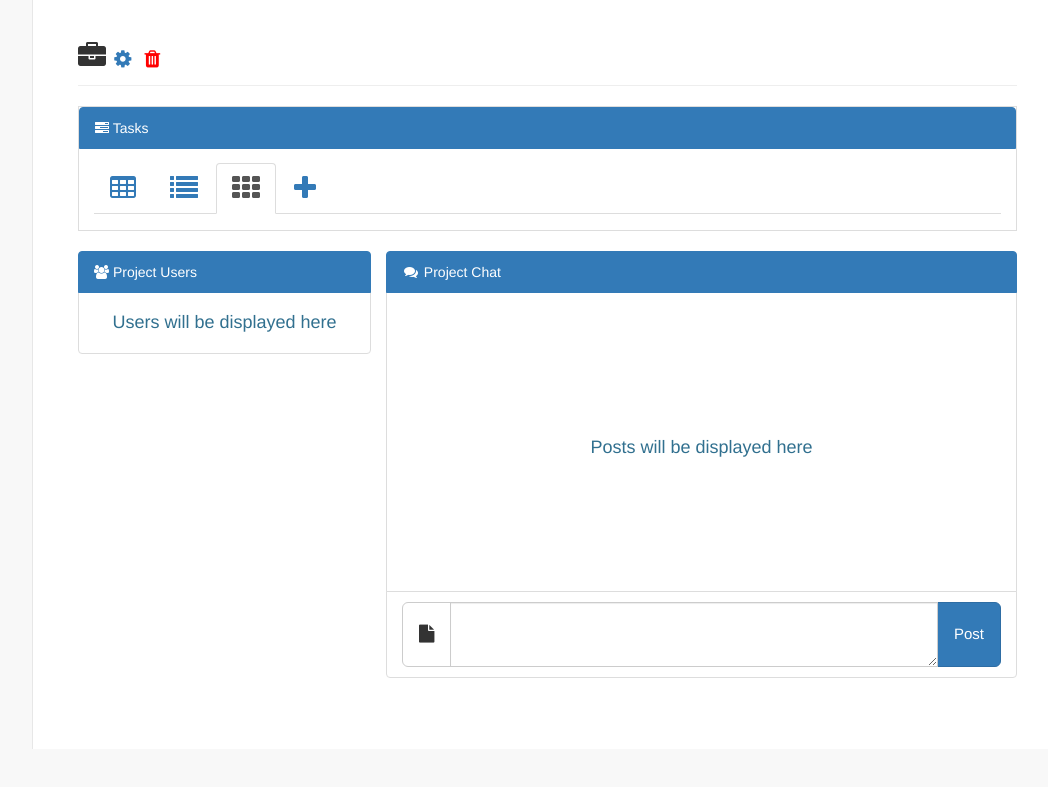
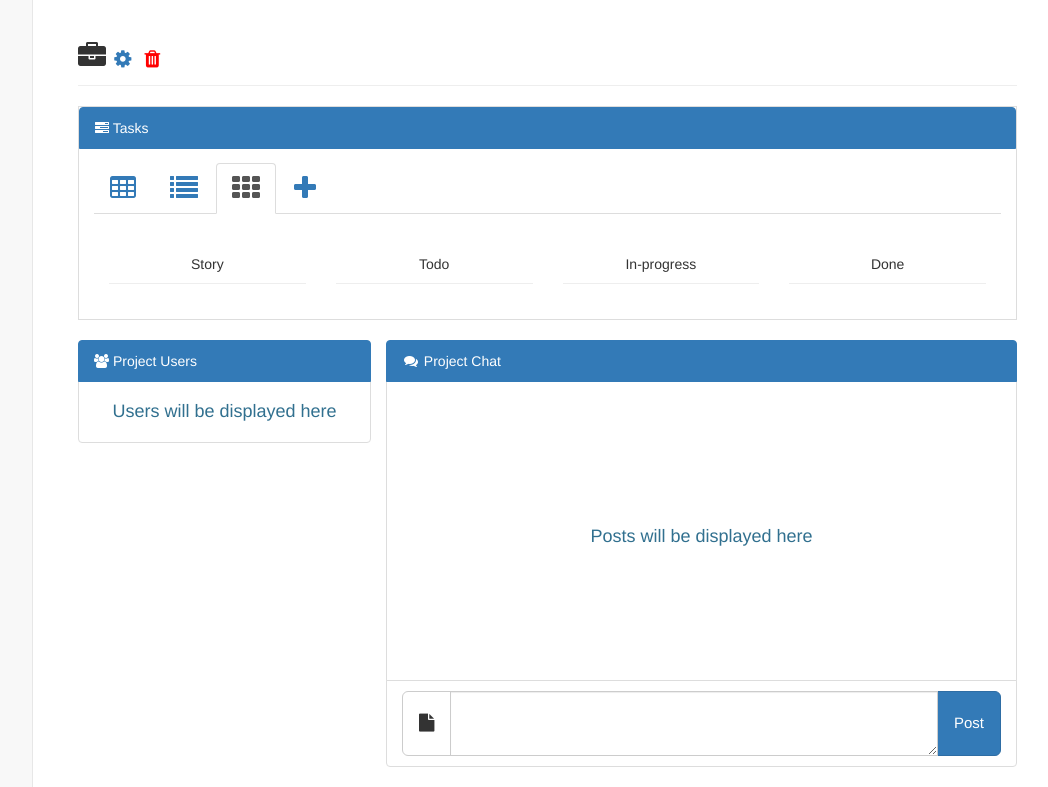
Before and after one commit to vladislavkosko/Zectra_new, a Symfony app: template src/ZectranetBundle/Resources/views/project.html.twig in a window 1280 px wide, after a click that opens the changed part. Shown: the part 51-838 px from the top of the page, without its empty margins (218-1266 px from the left). Before the commit the page ends 800 px from the top, so only its background shows below. Run offline with Twig, Linux system fonts and the light colour scheme; the template is opened without the code that fills it, so the values that code supplies are empty; some libraries are stand-ins or nearby versions.

Commit message:
War with tasks

```diff
--- a/src/ZectranetBundle/Resources/views/project.html.twig
+++ b/src/ZectranetBundle/Resources/views/project.html.twig
@@ -160,7 +160,19 @@
                         <div id="agile-view" class="tab-pane fade" aria-labelledby="task-view-agile" role="tabpanel">
                             <div class="row">
                                 <div class="col-md-12">
+                                    <div class="col-md-3">
+                                        <div class="page-header text-center">Story</div>
 
+                                    </div>
+                                    <div class="col-md-3">
+                                        <div class="page-header text-center">Todo</div>
+                                    </div>
+                                    <div class="col-md-3">
+                                        <div class="page-header text-center">In-progress</div>
+                                    </div>
+                                    <div class="col-md-3">
+                                        <div class="page-header text-center">Done</div>
+                                    </div>
                                 </div>
                             </div>
                         </div>
```
